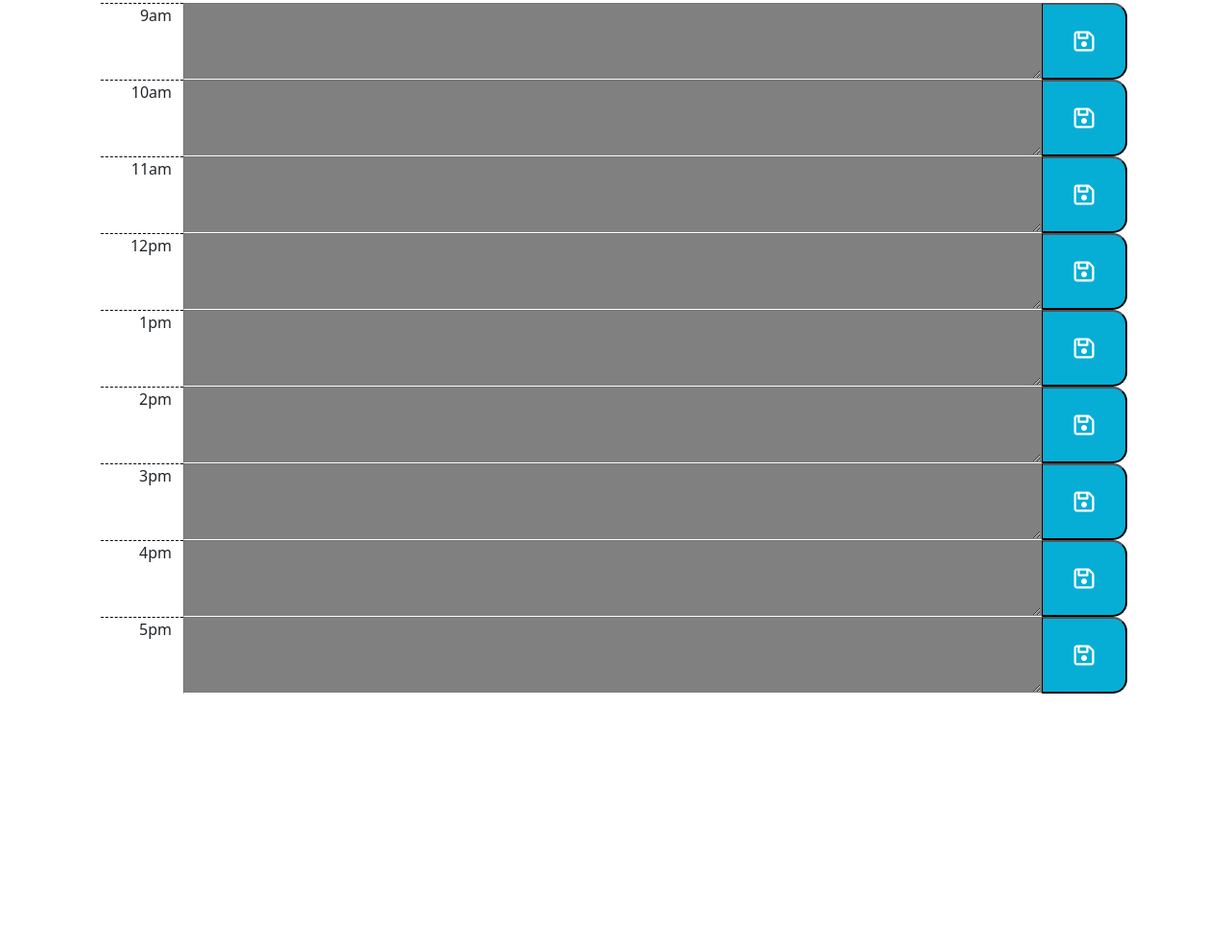
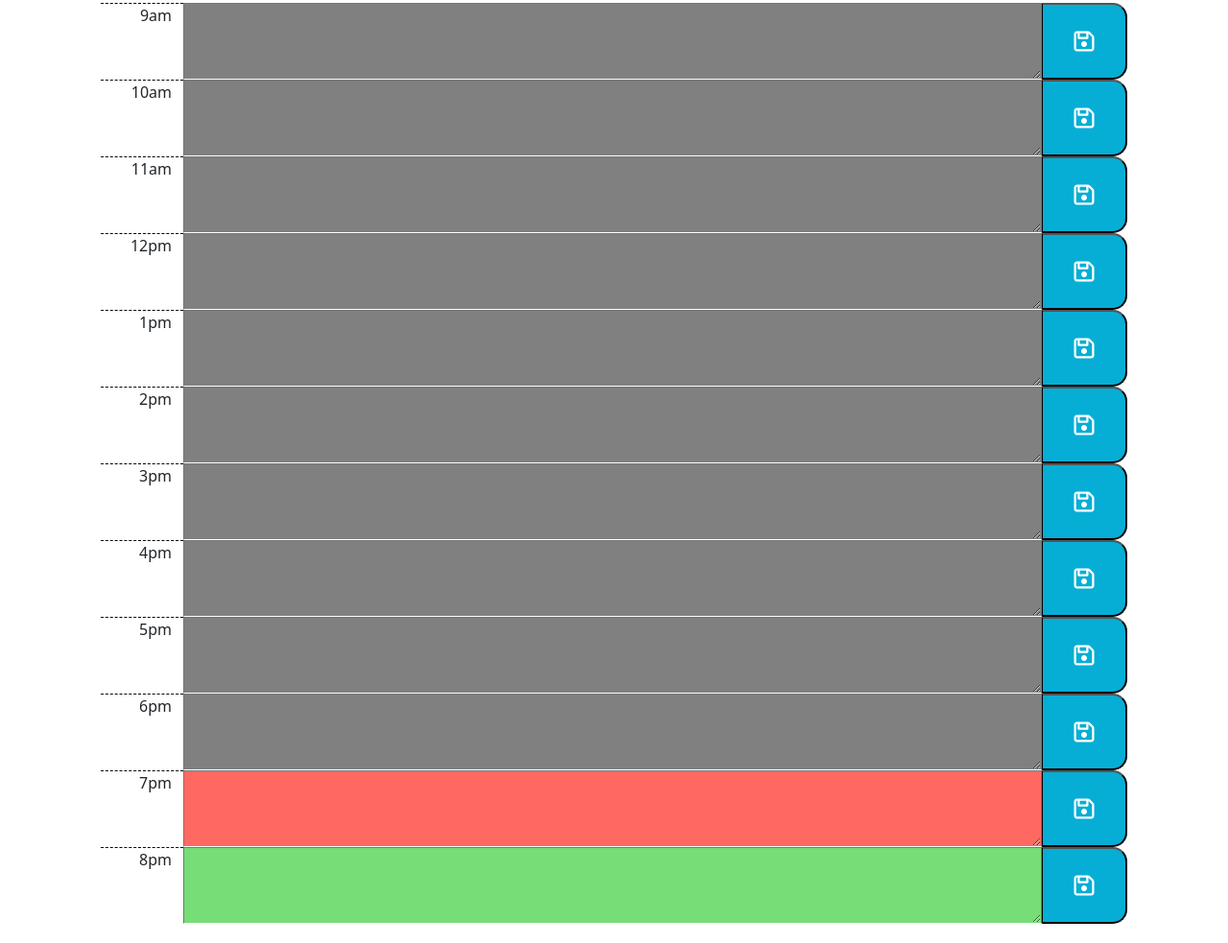
Before and after one commit to eula-snow/to-do-scheduler, a plain HTML site: page index.html in a window 1280 px wide. Shown: the part 253-1236 px from the top of the page at 96% size. Before the commit the page ends 996 px from the top, so only its background shows below. Drawn offline with nearby package versions, Linux system fonts and the light colour scheme.

Commit message:
updates text-area color

```diff
--- a/css/style.css
+++ b/css/style.css
@@ -48,16 +48,17 @@ textarea {
   padding: 10px;
 }
 
-.past {
+/* .past {
   background-color: gray;
 }
+
 .present {
   background-color: #ff6961;
 }
 
 .future {
   background-color: #77dd77;
-}
+} */
 
 button {
   background-color: #06aed5;
--- a/js/script.js
+++ b/js/script.js
@@ -1,34 +1,45 @@
 $("#currentDate").text(moment().format("dddd MMM Do")); //displays current date
 let $addItem = $("#addItem");
 let $main = $(".container");
-let $textArea = $("textarea");
+let startBusiness = moment(09, "H");
+let index = 0;
 
-let startBusiness = moment(09, "H");
-//function that creates a row for every hour from 9 to 5
-$(document).ready(function () {
-  while (startBusiness.hour() < 18) {
-    addRow();
-    console.log(startBusiness.hour());
-    console.log(moment().hour());
-    startBusiness.add(1, "hours");
-    if (startBusiness.hour() === moment().hour()) {
-      $textArea.css("background-color", "red");
-      console.log(55);
-    }
-  }
-});
-
-//function that creates a row with time, text area, and button
+//function that creates a row with time, text area, and save button
 function addRow() {
   $main.append(
     `<div class='row'>
       <div class='time'>${startBusiness.format("ha")}</div>
-      <textarea class="past"></textarea>
+      <textarea id="i${index}"></textarea>
       <button class='addItem'>
         <i class='fa-regular fa-floppy-disk'></i>
       </button>
     </div>`
   );
+}
+
+//function that creates a row for every hour from 9 to 5
+$(document).ready(function () {
+  while (startBusiness.hour() < 21) {
+    addRow();
+    colorUpdate();
+    index++;
+    // console.log(startBusiness.hour());
+    // console.log(moment().hour());
+    startBusiness.add(1, "hours");
+  }
+});
+
+//function that updates textarea color
+function colorUpdate() {
+  const idQuery = "#i" + index.toString();
+  // console.log(idQuery);
+  if (startBusiness.hour() === moment().hour()) {
+    $(idQuery).css("background-color", "#ff6961");
+  } else if (startBusiness.hour() < moment().hour()) {
+    $(idQuery).css("background-color", "gray");
+  } else {
+    $(idQuery).css("background-color", "#77dd77");
+  }
 }
 
 // var $tasks = $("#tasks");
```
